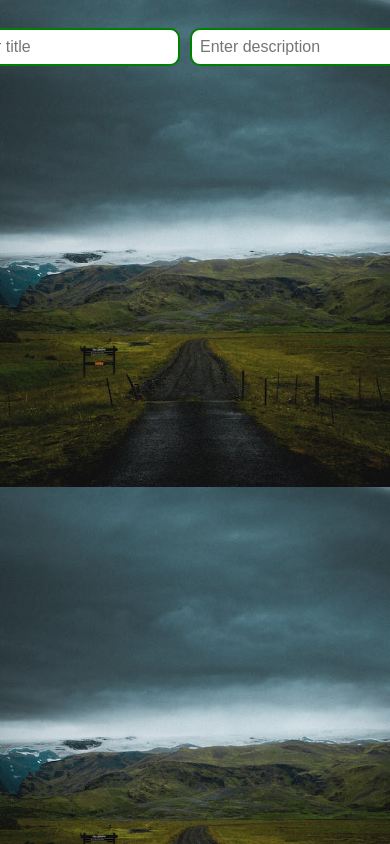
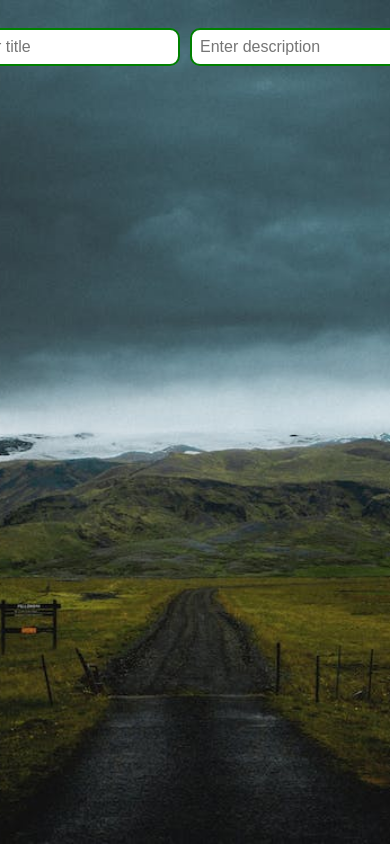
Before and after one commit to abhijitsahoo99/todo-app, a plain HTML site: page index.html in a window 390 px wide. Shown: the top 844 px of the page. Drawn offline with Linux system fonts and the light colour scheme; no server answers.

Commit message:
Update styles.css
Added mobile and tablet responsive design for background image.

```diff
--- a/styles.css
+++ b/styles.css
@@ -1,12 +1,28 @@
-
 body {
   /* height: 20vh; */
   width: 100%;
-  background: url("assets/pexels-photo-2941985.jpeg");
+  background-position: center center;
+  background-attachment: fixed;
+  background-repeat: no-repeat;
   background-size: cover;
   display: flex;
   justify-content: center;
   align-items: center;
+}
+@media (max-width: 480px) {
+  body {
+    background-image: url(assets/pexels-photo-2941985.jpeg);
+  }
+}
+@media (min-width: 481px) and (max-width: 1024px) {
+  body {
+    background-image: url(assets/pexels-photo-2941985.jpeg);
+  }
+}
+@media (min-width: 1025px) {
+  body {
+    background-image: url(assets/pexels-photo-2941985.jpeg);
+  }
 }
 .todo-area {
   width: 500px;
```
